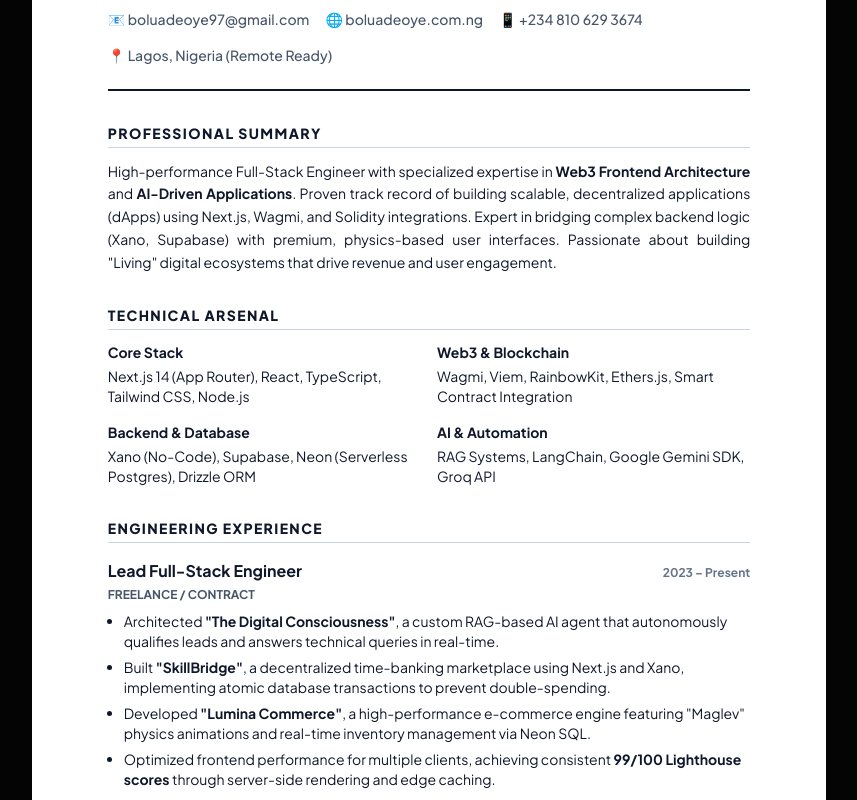
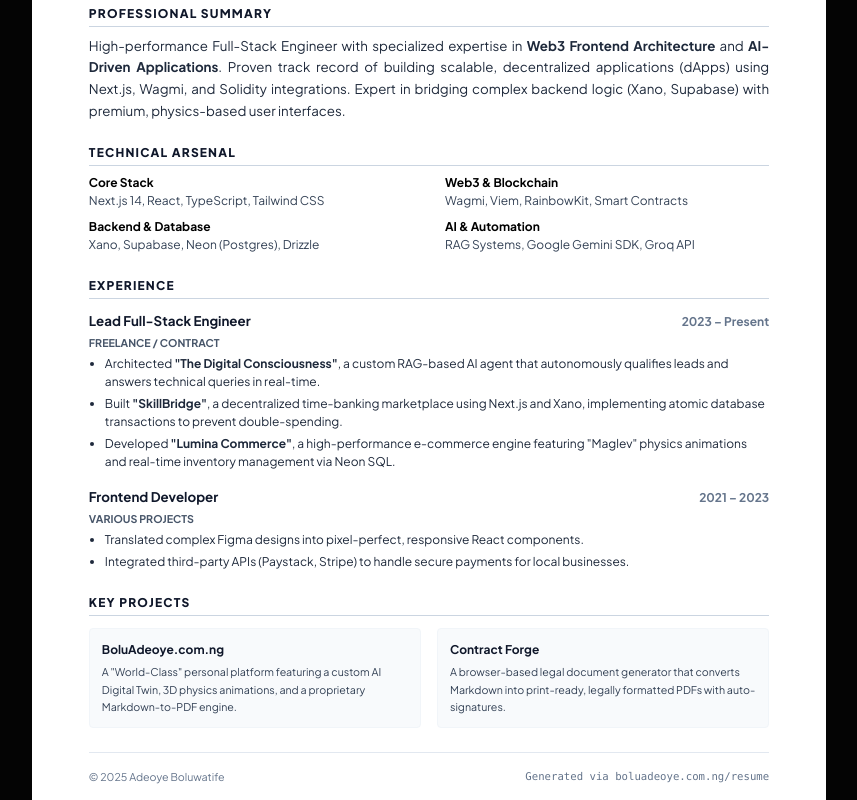
Before and after one commit to boluadeoye/world-class-blog-frontend, a Next.js app: page /resume in a window 1280 px wide. Shown: the part 340-1140 px from the top of the page, without its empty margins (211-1068 px from the left). Built offline with nearby package versions, Linux system fonts and the light colour scheme.

Commit message:
Fix: Optimize resume for single-page PDF export with tighter spacing

```diff
--- a/src/app/resume/page.js
+++ b/src/app/resume/page.js
@@ -1,5 +1,5 @@
 "use client";
-import { Printer, Download, ArrowLeft, ExternalLink } from "lucide-react";
+import { Printer, Download, ArrowLeft } from "lucide-react";
 import Link from "next/link";
 
 export default function ResumePage() {
@@ -8,12 +8,31 @@ export default function ResumePage() {
   };
 
   return (
-    <main className="min-h-screen bg-[#050505] text-white font-sans flex flex-col items-center py-12 px-4">
+    <main className="min-h-screen bg-[#050505] text-white font-sans flex flex-col items-center py-8 px-4">
+
+      {/* === PRINT CSS OVERRIDES === */}
+      <style jsx global>{`
+        @media print {
+          @page { margin: 0; size: auto; }
+          body { background: white; }
+          /* Hide everything that isn't the resume */
+          body * { visibility: hidden; }
+          #resume-document, #resume-document * { visibility: visible; }
+          #resume-document {
+            position: absolute;
+            left: 0;
+            top: 0;
+            width: 100%;
+            margin: 0;
+            padding: 15mm !important; /* Enforce our own padding */
+          }
+        }
+      `}</style>
 
       {/* === HEADER (Hidden on Print) === */}
       <div className="w-full max-w-[210mm] flex justify-between items-center mb-8 print:hidden">
         <Link href="/" className="flex items-center gap-2 text-slate-400 hover:text-white text-sm font-bold uppercase tracking-widest">
-          <ArrowLeft size={16} /> Back to Portfolio
+          <ArrowLeft size={16} /> Back
         </Link>
         <button
           onClick={handlePrint}
@@ -24,104 +43,112 @@ export default function ResumePage() {
       </div>
 
       {/* === THE RESUME DOCUMENT === */}
-      <div className="bg-white text-slate-900 w-full max-w-[210mm] min-h-[297mm] p-[20mm] shadow-2xl print:shadow-none print:w-full print:max-w-none print:p-0 print:m-0">
+      <div
+        id="resume-document"
+        className="bg-white text-slate-900 w-full max-w-[210mm] p-[15mm] shadow-2xl print:shadow-none print:w-full print:max-w-none"
+      >
 
         {/* HEADER */}
-        <header className="border-b-2 border-slate-900 pb-6 mb-8">
-          <h1 className="text-4xl font-black uppercase tracking-tight mb-2">Boluwatife Adeoye</h1>
-          <p className="text-lg font-bold text-slate-700 uppercase tracking-widest mb-4">Senior Full-Stack & Web3 Engineer</p>
-
-          <div className="flex flex-wrap gap-4 text-sm font-medium text-slate-600">
-            <span>📧 boluadeoye97@gmail.com</span>
-            <span>🌐 boluadeoye.com.ng</span>
-            <span>📱 +234 810 629 3674</span>
-            <span>📍 Lagos, Nigeria (Remote Ready)</span>
+        <header className="border-b-2 border-black pb-5 mb-6 flex justify-between items-start">
+          <div>
+            <h1 className="text-3xl font-black uppercase tracking-tight leading-none mb-2">Boluwatife Adeoye</h1>
+            <p className="text-sm font-bold text-slate-600 uppercase tracking-[0.2em]">Senior Full-Stack Engineer</p>
+          </div>
+          <div className="text-right text-xs font-medium text-slate-700 leading-relaxed">
+            <p>boluadeoye97@gmail.com</p>
+            <p>boluadeoye.com.ng</p>
+            <p>+234 810 629 3674</p>
+            <p>Lagos, Nigeria</p>
           </div>
         </header>
 
         {/* SUMMARY */}
-        <section className="mb-8">
-          <h2 className="text-sm font-black uppercase tracking-widest border-b border-slate-300 pb-1 mb-3">Professional Summary</h2>
-          <p className="text-sm leading-relaxed text-justify">
-            High-performance Full-Stack Engineer with specialized expertise in <strong>Web3 Frontend Architecture</strong> and <strong>AI-Driven Applications</strong>. Proven track record of building scalable, decentralized applications (dApps) using Next.js, Wagmi, and Solidity integrations. Expert in bridging complex backend logic (Xano, Supabase) with premium, physics-based user interfaces. Passionate about building "Living" digital ecosystems that drive revenue and user engagement.
+        <section className="mb-6">
+          <h2 className="text-xs font-black uppercase tracking-widest border-b border-slate-300 pb-1 mb-2">Professional Summary</h2>
+          <p className="text-[10pt] leading-relaxed text-justify text-slate-800">
+            High-performance Full-Stack Engineer with specialized expertise in <strong>Web3 Frontend Architecture</strong> and <strong>AI-Driven Applications</strong>. Proven track record of building scalable, decentralized applications (dApps) using Next.js, Wagmi, and Solidity integrations. Expert in bridging complex backend logic (Xano, Supabase) with premium, physics-based user interfaces.
           </p>
         </section>
 
-        {/* SKILLS */}
-        <section className="mb-8">
-          <h2 className="text-sm font-black uppercase tracking-widest border-b border-slate-300 pb-1 mb-3">Technical Arsenal</h2>
-          <div className="grid grid-cols-2 gap-4 text-sm">
+        {/* SKILLS (Compact Grid) */}
+        <section className="mb-6">
+          <h2 className="text-xs font-black uppercase tracking-widest border-b border-slate-300 pb-1 mb-2">Technical Arsenal</h2>
+          <div className="grid grid-cols-2 gap-x-8 gap-y-2 text-[9pt]">
             <div>
-              <p className="font-bold mb-1">Core Stack</p>
-              <p>Next.js 14 (App Router), React, TypeScript, Tailwind CSS, Node.js</p>
+              <span className="font-bold block text-black">Core Stack</span>
+              <span className="text-slate-700">Next.js 14, React, TypeScript, Tailwind CSS</span>
             </div>
             <div>
-              <p className="font-bold mb-1">Web3 & Blockchain</p>
-              <p>Wagmi, Viem, RainbowKit, Ethers.js, Smart Contract Integration</p>
+              <span className="font-bold block text-black">Web3 & Blockchain</span>
+              <span className="text-slate-700">Wagmi, Viem, RainbowKit, Smart Contracts</span>
             </div>
             <div>
-              <p className="font-bold mb-1">Backend & Database</p>
-              <p>Xano (No-Code), Supabase, Neon (Serverless Postgres), Drizzle ORM</p>
+              <span className="font-bold block text-black">Backend & Database</span>
+              <span className="text-slate-700">Xano, Supabase, Neon (Postgres), Drizzle</span>
             </div>
             <div>
-              <p className="font-bold mb-1">AI & Automation</p>
-              <p>RAG Systems, LangChain, Google Gemini SDK, Groq API</p>
+              <span className="font-bold block text-black">AI & Automation</span>
+              <span className="text-slate-700">RAG Systems, Google Gemini SDK, Groq API</span>
             </div>
           </div>
         </section>
 
         {/* EXPERIENCE */}
-        <section className="mb-8">
-          <h2 className="text-sm font-black uppercase tracking-widest border-b border-slate-300 pb-1 mb-4">Engineering Experience</h2>
+        <section className="mb-6">
+          <h2 className="text-xs font-black uppercase tracking-widest border-b border-slate-300 pb-1 mb-3">Experience</h2>
 
-          <div className="mb-6">
+          <div className="mb-4">
             <div className="flex justify-between items-baseline mb-1">
-              <h3 className="font-bold text-base">Lead Full-Stack Engineer</h3>
-              <span className="text-xs font-bold text-slate-500">2023 – Present</span>
+              <h3 className="font-bold text-[10pt]">Lead Full-Stack Engineer</h3>
+              <span className="text-[9pt] font-bold text-slate-500">2023 – Present</span>
             </div>
-            <p className="text-xs font-bold text-slate-600 mb-2 uppercase">Freelance / Contract</p>
-            <ul className="list-disc pl-4 text-sm space-y-1.5">
+            <p className="text-[8pt] font-bold text-slate-600 mb-1 uppercase">Freelance / Contract</p>
+            <ul className="list-disc pl-4 text-[9pt] space-y-1 text-slate-800">
               <li>Architected <strong>"The Digital Consciousness"</strong>, a custom RAG-based AI agent that autonomously qualifies leads and answers technical queries in real-time.</li>
               <li>Built <strong>"SkillBridge"</strong>, a decentralized time-banking marketplace using Next.js and Xano, implementing atomic database transactions to prevent double-spending.</li>
               <li>Developed <strong>"Lumina Commerce"</strong>, a high-performance e-commerce engine featuring "Maglev" physics animations and real-time inventory management via Neon SQL.</li>
-              <li>Optimized frontend performance for multiple clients, achieving consistent <strong>99/100 Lighthouse scores</strong> through server-side rendering and edge caching.</li>
             </ul>
           </div>
 
           <div>
             <div className="flex justify-between items-baseline mb-1">
-              <h3 className="font-bold text-base">Frontend Developer</h3>
-              <span className="text-xs font-bold text-slate-500">2021 – 2023</span>
+              <h3 className="font-bold text-[10pt]">Frontend Developer</h3>
+              <span className="text-[9pt] font-bold text-slate-500">2021 – 2023</span>
             </div>
-            <p className="text-xs font-bold text-slate-600 mb-2 uppercase">Various Projects</p>
-            <ul className="list-disc pl-4 text-sm space-y-1.5">
+            <p className="text-[8pt] font-bold text-slate-600 mb-1 uppercase">Various Projects</p>
+            <ul className="list-disc pl-4 text-[9pt] space-y-1 text-slate-800">
               <li>Translated complex Figma designs into pixel-perfect, responsive React components.</li>
               <li>Integrated third-party APIs (Paystack, Stripe) to handle secure payments for local businesses.</li>
-              <li>Refactored legacy codebases to modern Next.js standards, reducing load times by 40%.</li>
             </ul>
           </div>
         </section>
 
         {/* PROJECTS */}
-        <section>
-          <h2 className="text-sm font-black uppercase tracking-widest border-b border-slate-300 pb-1 mb-4">Key Projects</h2>
+        <section className="mb-6">
+          <h2 className="text-xs font-black uppercase tracking-widest border-b border-slate-300 pb-1 mb-3">Key Projects</h2>
 
-          <div className="grid grid-cols-2 gap-6">
-            <div>
-              <h3 className="font-bold text-sm mb-1">BoluAdeoye.com.ng</h3>
-              <p className="text-xs leading-relaxed">
+          <div className="grid grid-cols-2 gap-4">
+            <div className="bg-slate-50 p-3 rounded border border-slate-100">
+              <h3 className="font-bold text-[9pt] mb-1">BoluAdeoye.com.ng</h3>
+              <p className="text-[8pt] leading-relaxed text-slate-700">
                 A "World-Class" personal platform featuring a custom AI Digital Twin, 3D physics animations, and a proprietary Markdown-to-PDF engine.
               </p>
             </div>
-            <div>
-              <h3 className="font-bold text-sm mb-1">Contract Forge</h3>
-              <p className="text-xs leading-relaxed">
+            <div className="bg-slate-50 p-3 rounded border border-slate-100">
+              <h3 className="font-bold text-[9pt] mb-1">Contract Forge</h3>
+              <p className="text-[8pt] leading-relaxed text-slate-700">
                 A browser-based legal document generator that converts Markdown into print-ready, legally formatted PDFs with auto-signatures.
               </p>
             </div>
           </div>
         </section>
 
+        {/* FOOTER */}
+        <footer className="pt-4 border-t border-slate-200 flex justify-between items-center text-[8pt] text-slate-500">
+          <span>© 2025 Adeoye Boluwatife</span>
+          <span className="font-mono">Generated via boluadeoye.com.ng/resume</span>
+        </footer>
+
       </div>
     </main>
   );
```
